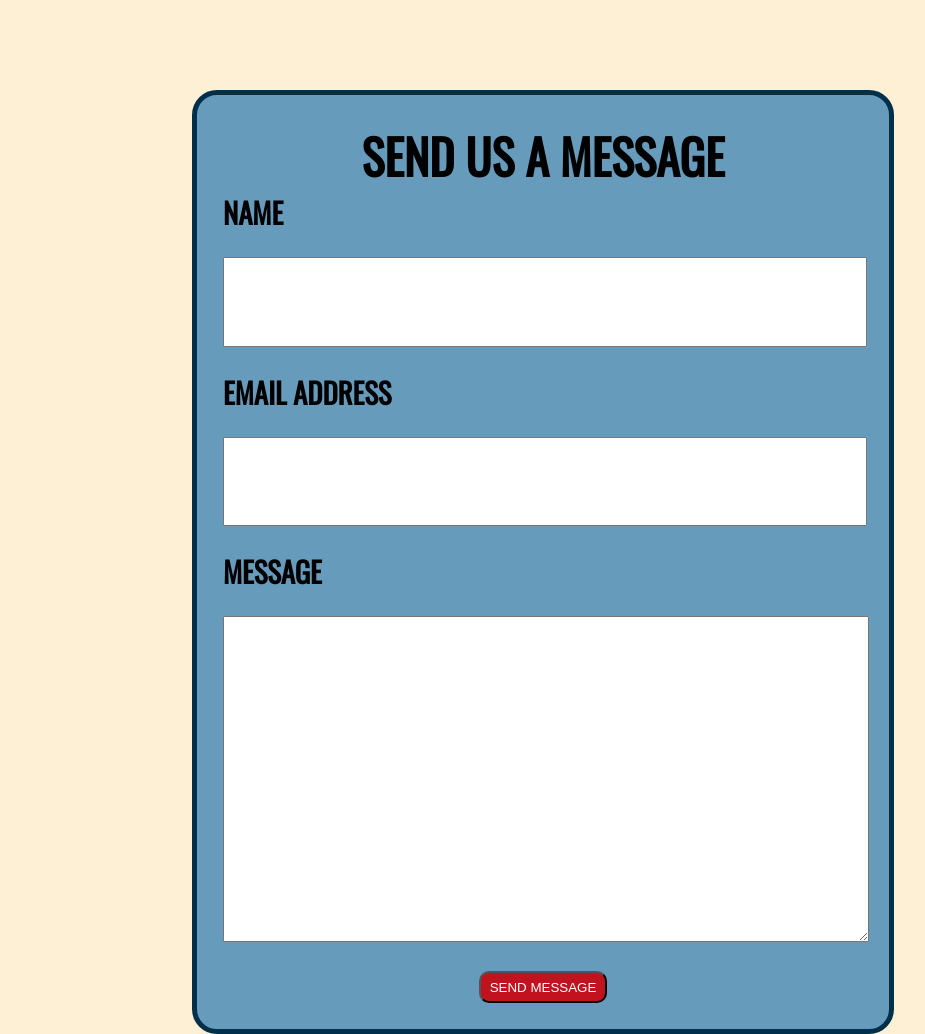
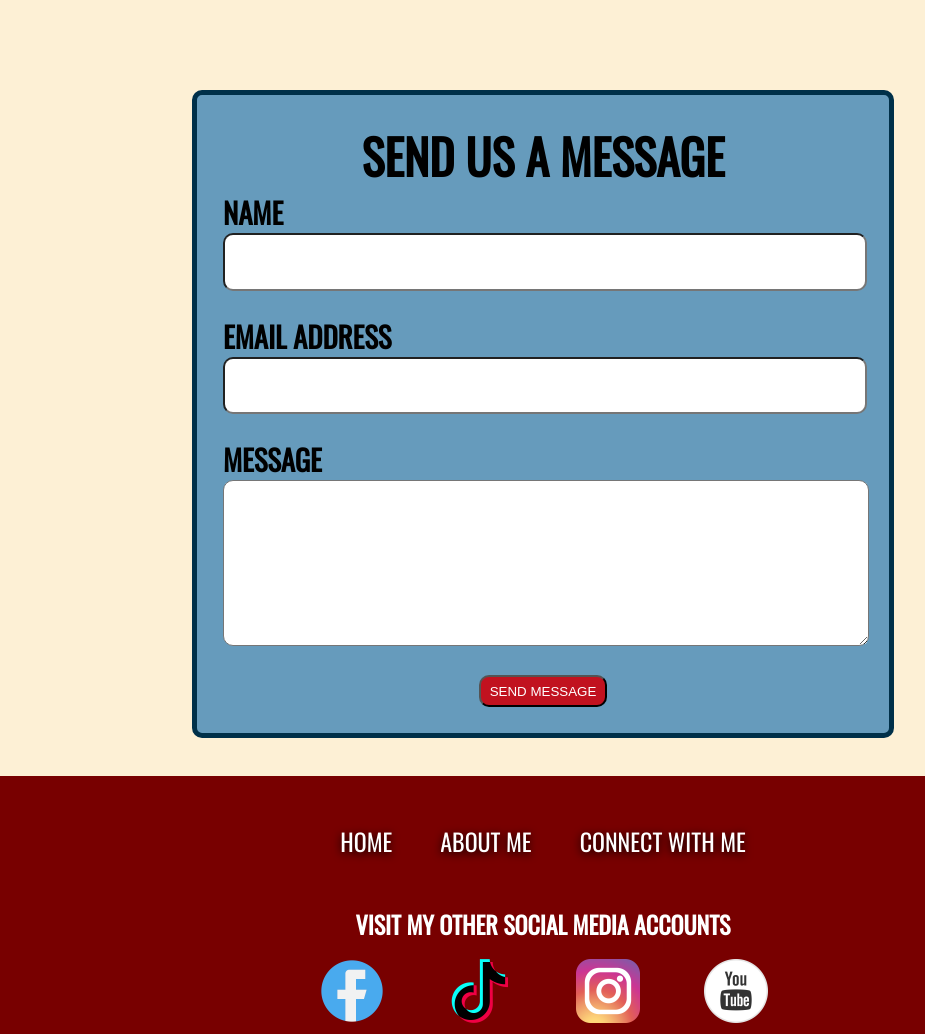
Before and after one commit to ichannnj/Personal-Website, a plain HTML site: page contact_me.html in a window 1280 px wide. Shown: the part 828-1862 px from the top of the page, without its empty margins (97-1022 px from the left). Drawn offline with nearby package versions, Linux system fonts and the light colour scheme.

Commit message:
fixed too large input

```diff
--- a/contact_me.html
+++ b/contact_me.html
@@ -24,7 +24,7 @@
             <div class="content_6_text">
                 <p> I believe in the power of connections and collaborations. If you share similar interests or have a project in mind,
                     let's connect! Reach out to me on <a href="https://www.facebook.com/Ichann04"> FACEBOOK </a>,
-                    or drop me a message at <a href = "mailto: christianjaylamadora@gmail.com">christianjaylamadora@gmail.com</a>
+                    or drop me an email at <a href = "mailto: christianjaylamadora@gmail.com">christianjaylamadora@gmail.com</a>
                     Thank you for joining me on this journey, and I look forward to connecting with you!
                     <br><br>
                     Best,
@@ -36,11 +36,11 @@
         <div class="sendmessage-round">
             <form>
                 <h1>SEND US A MESSAGE</h1>
-                <label for="Name"><b>NAME</b></label> <br> <br>
+                <label for="Name"><b>NAME</b></label> <br>
                 <input type="text" id="Name" name="Name"> <br> <br>
-                <label for="Eadd"><b>EMAIL ADDRESS</b></label><br><br>
+                <label for="Eadd"><b>EMAIL ADDRESS</b></label><br>
                 <input type="text" id="Eadd" name="Eadd"> <br> <br>
-                <label><b>MESSAGE</b></label> <br> <br>
+                <label><b>MESSAGE</b></label> <br>
                 <textarea name="Message"> </textarea> <br> <br>
             </form>
             <input type="button" id="button1" value="SEND MESSAGE">
--- a/style.css
+++ b/style.css
@@ -458,7 +458,7 @@ body {
     align-items: center;
     padding: 2%;
     border: 5px solid #003049;
-    border-radius: 25px;
+    border-radius: 10px;
 }
 
 .sendmessage-round h1{
@@ -483,13 +483,15 @@ label{
 
 textarea{
     width: 100%;
-    height: 20rem;
+    height: 10rem;
+    border-radius: 10px;
 }
 
 input{
-    padding: 10%;
+    padding: 5% 10% 0 10% ;
     padding-bottom: 1%;
     width: 80%;
+    border-radius: 10px;
 }
 
 
```
